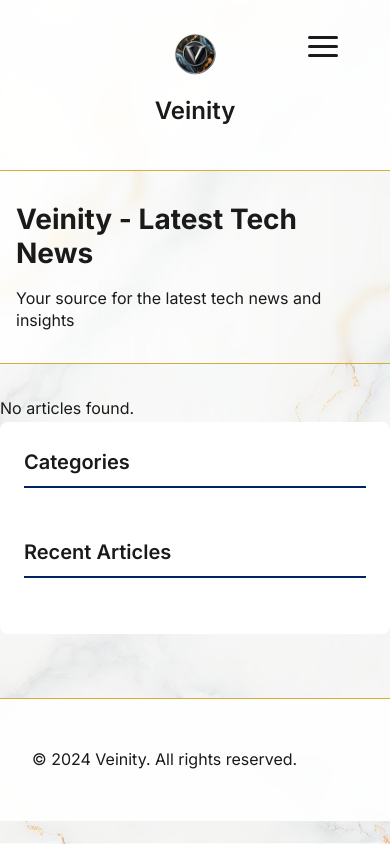
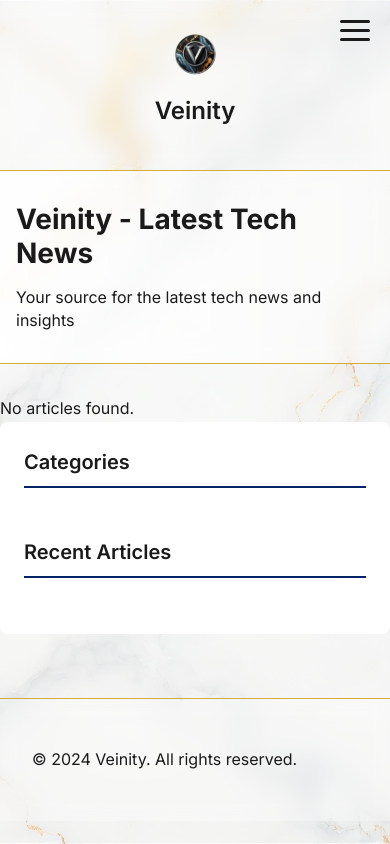
Before and after one commit to bobbyhiddn/Veinity.Hub, a Flask app: page / in a window 390 px wide. Run offline with Flask 3, Linux system fonts and the light colour scheme.

Commit message:
working mobile rendering

```diff
--- a/src/hub/static/styles.css
+++ b/src/hub/static/styles.css
@@ -11,7 +11,9 @@
   --border-color: var(--accent-gold);
   --link-color: var(--primary-color);
   --link-hover: var(--accent-gold);
-  --nav-bg: rgba(255, 255, 255, 0.9);
+  --nav-bg-transparent: rgba(0, 0, 0, 0.3);
+  --nav-bg-transparent-light: rgba(255, 255, 255, 0.3);
+  --nav-bg: var(--nav-bg-transparent-light);
   --nav-text: #1a1a1a;
   --card-bg: rgba(255, 255, 255, 0.9);
   --card-shadow: 0 4px 6px -1px rgba(0, 0, 0, 0.1);
@@ -28,7 +30,7 @@
   --background-secondary: rgba(0, 0, 0, 0.85);
   --link-color: var(--accent-gold);
   --link-hover: #ffffff;
-  --nav-bg: rgba(0, 0, 0, 0.9);
+  --nav-bg: var(--nav-bg-transparent);
   --nav-text: #ffffff;
   --card-bg: rgba(0, 0, 0, 0.85);
   --input-bg: rgba(0, 0, 0, 0.2);
@@ -85,14 +87,14 @@
 /* Navigation */
 nav {
   background-color: var(--nav-bg);
+  -webkit-backdrop-filter: blur(10px);
   backdrop-filter: blur(10px);
-  -webkit-backdrop-filter: blur(10px);
   padding: 1rem 2rem;
   border-bottom: 1px solid var(--accent-gold);
   transition: all 0.3s ease;
   width: 100%;
   position: relative;
-  z-index: 1000; /* Increase base nav z-index */
+  z-index: 1000;
 }
 
 .nav-container {
@@ -505,6 +507,100 @@
   }
 }
 
+@media (max-aspect-ratio: 1/1) {
+  nav {
+    position: sticky;
+    top: 0;
+  }
+
+  .nav-container {
+    position: relative;
+    z-index: 1001;
+  }
+
+  .mobile-menu-toggle {
+    position: fixed;
+    top: 20px;
+    right: 20px;
+    z-index: 1003;
+  }
+
+  .theme-toggle {
+    position: fixed;
+    top: 20px;
+    right: 70px;
+    z-index: 1003;
+  }
+
+  .nav-links.active {
+    position: fixed;
+    top: 0;
+    left: 0;
+    right: 0;
+    bottom: 0;
+    height: 100vh;
+    padding-top: 100px;
+    background-color: var(--nav-bg);
+    -webkit-backdrop-filter: blur(10px);
+    backdrop-filter: blur(10px);
+    z-index: 1002;
+    display: flex;
+    flex-direction: column;
+    align-items: center;
+    gap: 2rem;
+  }
+
+  /* Force hardware acceleration for better performance */
+  .nav-links, nav, .hero-section, .article-card {
+    -webkit-transform: translateZ(0);
+    transform: translateZ(0);
+    will-change: transform;
+  }
+
+  /* Enhanced mobile backgrounds */
+  .hero-section {
+    background-color: var(--nav-bg);
+    -webkit-backdrop-filter: blur(10px);
+    backdrop-filter: blur(10px);
+  }
+
+  .article-card {
+    background-color: var(--nav-bg);
+    -webkit-backdrop-filter: blur(10px);
+    backdrop-filter: blur(10px);
+  }
+
+  /* Fallback for browsers without backdrop-filter support */
+  @supports not ((backdrop-filter: blur(10px)) or (-webkit-backdrop-filter: blur(10px))) {
+    nav,
+    .nav-links.active,
+    .hero-section,
+    .article-card {
+      background-color: rgba(0, 0, 0, 0.85);
+    }
+
+    [data-theme="light"] nav,
+    [data-theme="light"] .nav-links.active,
+    [data-theme="light"] .hero-section,
+    [data-theme="light"] .article-card {
+      background-color: rgba(255, 255, 255, 0.85);
+    }
+  }
+}
+
+/* Additional iOS specific fixes */
+@supports (-webkit-touch-callout: none) {
+  @media (max-aspect-ratio: 1/1) {
+    nav,
+    .nav-links.active,
+    .hero-section,
+    .article-card {
+      -webkit-backdrop-filter: blur(10px) saturate(1.8);
+      backdrop-filter: blur(10px) saturate(1.8);
+    }
+  }
+}
+
 @media (max-width: 768px) {
   /* Adjust logo and header for mobile */
   .nav-brand {
```
